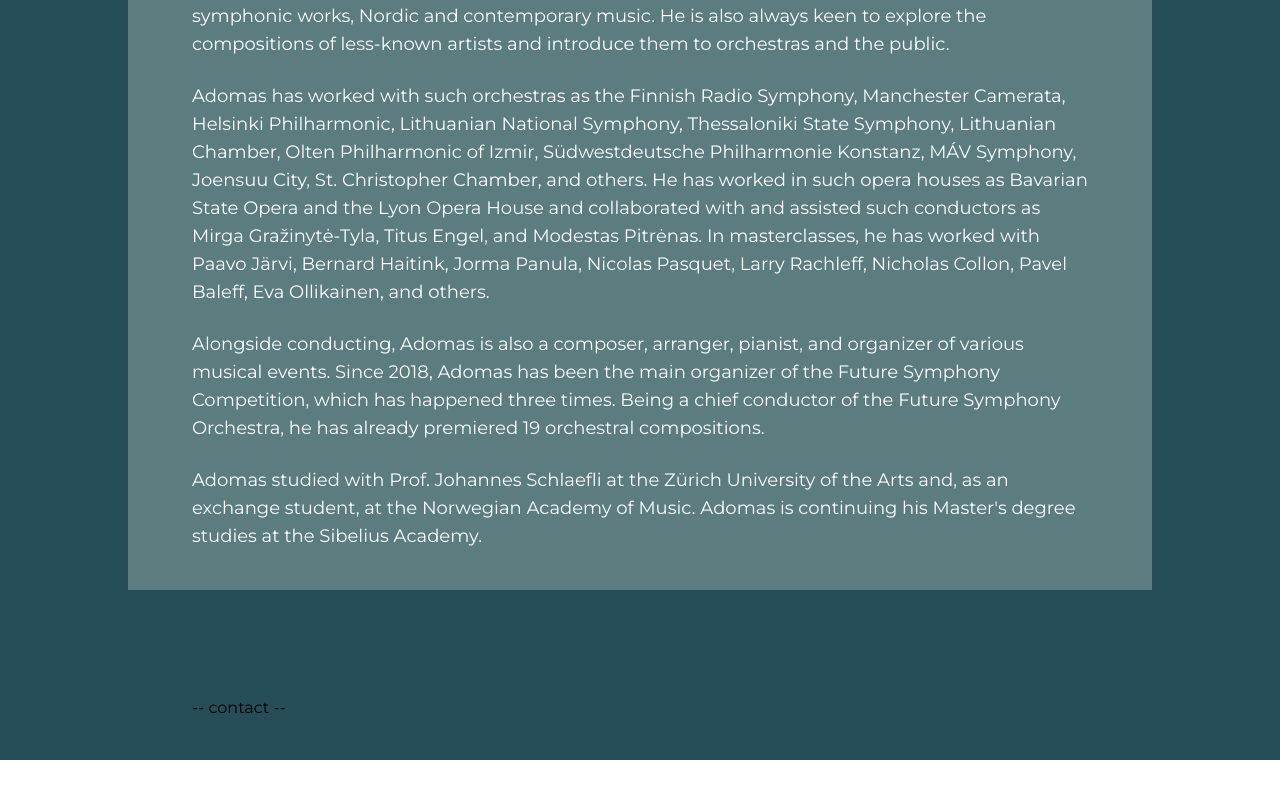
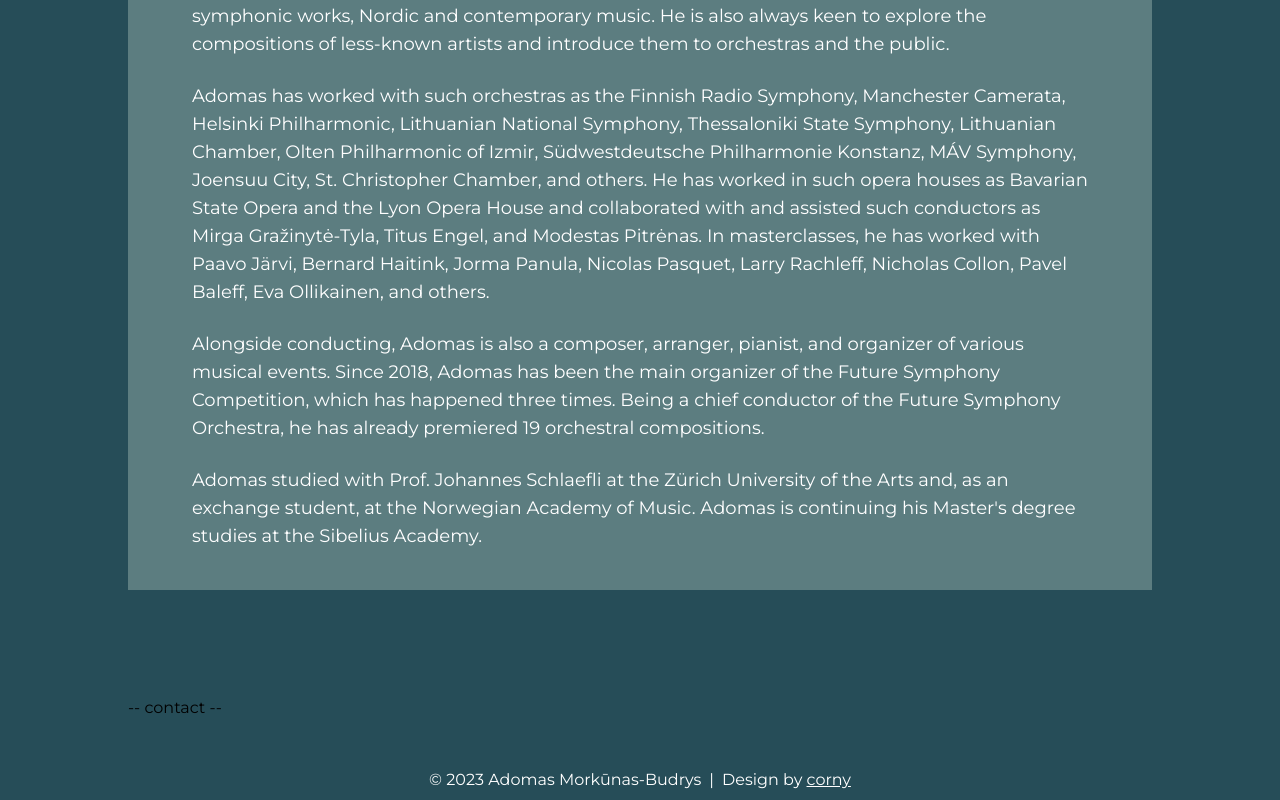
Before and after one commit to cornzz/adomasmb, a SvelteKit app: page / in a window 1280 px wide. Shown: the part 892-1692 px from the top of the page. Before the commit the page ends 1652 px from the top, so only its background shows below. Built offline with nearby package versions, Linux system fonts and the light colour scheme.

Commit message:
Add footer

```diff
--- a/src/app.pcss
+++ b/src/app.pcss
@@ -22,7 +22,7 @@
 	}
 
 	a {
-		@apply text-blue-600 underline;
+		@apply underline;
 	}
 
     p {
--- a/src/routes/+page.svelte
+++ b/src/routes/+page.svelte
@@ -1,8 +1,12 @@
 <script lang="ts">
-	import { Quotes, About, Repertoire, Media, Contact } from '$lib'
+	import { Quotes, About, Contact } from '$lib'
+	import { onMount } from 'svelte'
 
 	let scrollY: number = 0
 	let innerHeight: number = 0
+	let year: number
+
+	onMount(() => (year = new Date().getFullYear()))
 </script>
 
 <svelte:window bind:scrollY bind:innerHeight />
@@ -29,29 +33,25 @@
 
 	<div class="absolute left-0 top-0 w-screen h-screen -z-10">
 		<div class="absolute h-full w-full bg-landing-image bg-cover bg-center bg-no-repeat" />
-		<!-- <div
-			class="absolute h-full w-full backdrop-blur-xl opacity-0"
-			style="opacity: {((scrollY - innerHeight * 0.1) / innerHeight) * 4}"
-		/> -->
 	</div>
 
 	<Quotes />
 </div>
 
-<div class="bg-[#264d58]">
+<div class="bg-secondary">
 	<div class="w-11/12 max-w-5xl px-16 py-10 mx-auto bg-primary relative top-[-50px]">
 		<About />
 	</div>
 </div>
 
-<div class="bg-[#264d58]">
-	<div class="w-11/12 max-w-5xl px-16 py-10 mx-auto">
+<div class="bg-secondary">
+	<div class="w-11/12 max-w-5xl py-10 mx-auto">
 		<Contact />
 	</div>
 </div>
 
-<!-- <div class="bg-white">
-	<div class="w-11/12 max-w-5xl py-10 mx-auto relative top-[-50px]">
-		<Repertoire />
-	</div>
-</div> -->
+<footer class="py-2 bg-secondary text-white flex flex-col items-center justify-center sm:flex-row gap-x-2">
+	<span>© {year ?? '20XX'} Adomas Morkūnas-Budrys</span>
+	<span class="hidden sm:block">|</span>
+	<span>Design by <a href="https://corny.me" target="_blank">corny</a></span>
+</footer>
--- a/tailwind.config.js
+++ b/tailwind.config.js
@@ -4,7 +4,8 @@
 	theme: {
 		extend: {
 			colors: {
-				'primary': '#5c7d80'
+				'primary': '#5c7d80',
+				'secondary': '#264d58'
 			},
 			backgroundImage: {
 				'landing-image': 'url("/images/adomas-mb-2.webp")'
```
